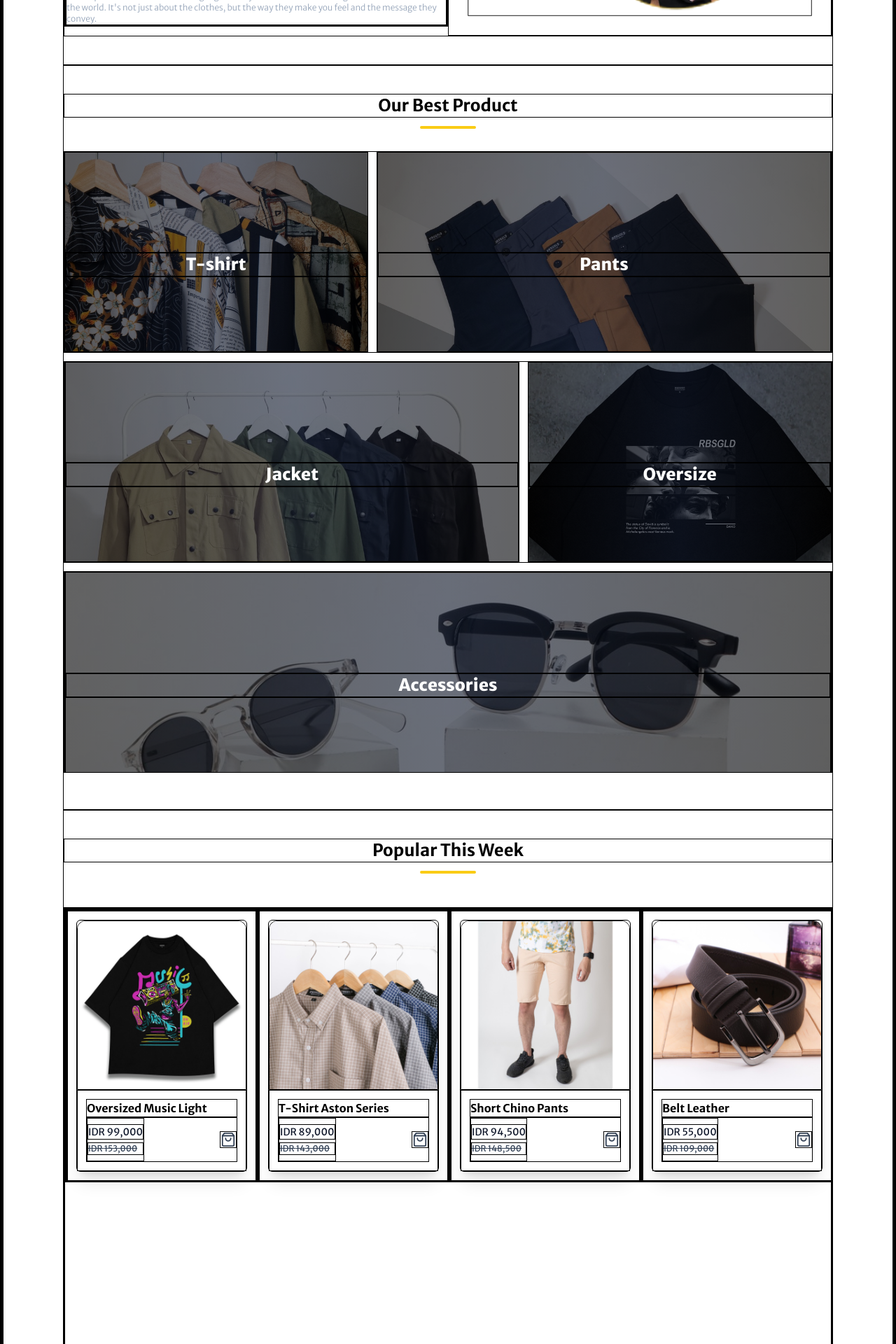
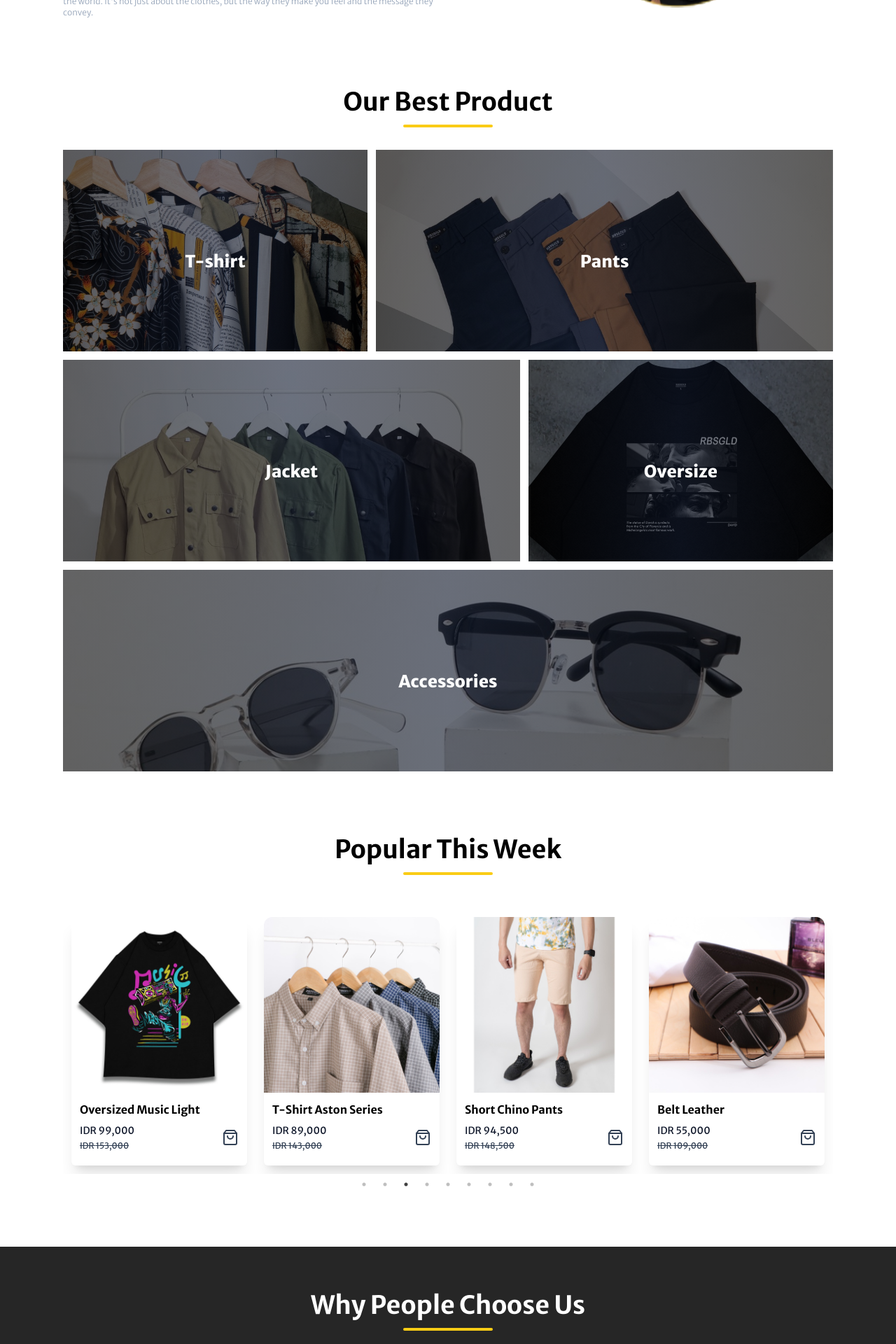
Before and after one commit to rustiandacodes/ribsgold-ecommerce, a React (Create React App) app: page / in a window 1280 px wide. Shown: the part 600-2520 px from the top of the page at 70% size. Built offline with nearby package versions, Linux system fonts and the light colour scheme.

Commit message:
fixed title font size

```diff
--- a/src/components/Categories.jsx
+++ b/src/components/Categories.jsx
@@ -6,8 +6,10 @@ import accessories from '../assets/212468a784a0228b8ff6fb3288f0006e.jpeg'
 const categories = () => {
   return (
     <div className="container mx-auto py-10 px-10 lg:px-0">
-      <h2 className="text-2xl font-bold text-center">Our Best Product</h2>
-      <hr className="mb-8 mt-3 mx-auto w-20 border-2 rounded-full border-yellow-400" />
+      <h2 className="text-2xl md:text-4xl font-bold text-center">
+        Our Best Product
+      </h2>
+      <hr className="mb-8 mt-3 mx-auto w-32 border-2 rounded-full border-yellow-400" />
       <div className="flex gap-3 flex-col md:flex-row md:h-72 md:overflow-hidden mb-3  ">
         <div className="md:w-[40%] overflow-hidden group relative cursor-pointer">
           <span className="absolute top-1/2 left-0 right-0 text-white text-2xl z-20">
--- a/src/components/Popular.jsx
+++ b/src/components/Popular.jsx
@@ -57,8 +57,10 @@ const Popular = () => {
   }
   return (
     <div className="container mx-auto py-10 px-10 lg:px-0">
-      <h2 className="text-2xl font-bold text-center">Popular This Week</h2>
-      <hr className="mb-12 mt-3 mx-auto w-20 border-2 rounded-full border-yellow-400" />
+      <h2 className="text-2xl md:text-4xl font-bold text-center">
+        Popular This Week
+      </h2>
+      <hr className="mb-12 mt-3 mx-auto w-32 border-2 rounded-full border-yellow-400" />
       <Slider {...settings}>
         {popular.map((item, index) => {
           return (
--- a/src/components/Subscribe.jsx
+++ b/src/components/Subscribe.jsx
@@ -1,7 +1,7 @@
 const Subscribe = () => {
   return (
     <div className="container mx-auto py-14 my-16 px-10">
-      <h2 className="text-4xl font-bold text-center">
+      <h2 className="text-2xl md:text-4xl font-bold text-center">
         Subscribe to our Newsletter
       </h2>
       <hr className="mb-14 mt-3 mx-auto w-32 border-2 rounded-full border-yellow-400" />
--- a/src/components/WhyPeopleChooseUs.jsx
+++ b/src/components/WhyPeopleChooseUs.jsx
@@ -6,9 +6,11 @@ const WhyPeopleChooseUs = () => {
   return (
     <div className="my-16 bg-neutral-800 text-white">
       <div className="container mx-auto py-16 px-10 lg:px-0">
-        <h2 className="text-2xl font-bold text-center">Why People Choose Us</h2>
-        <hr className="mb-14 mt-3 mx-auto w-20 border-2 rounded-full border-yellow-400" />
-        <div className="flex flex-wrap gap-10 justify-between items-center text-center">
+        <h2 className="text-2xl md:text-4xl font-bold text-center">
+          Why People Choose Us
+        </h2>
+        <hr className="mb-14 mt-3 mx-auto w-32 border-2 rounded-full border-yellow-400" />
+        <div className="flex flex-wrap gap-10 justify-center md:justify-between items-center text-center">
           <div className="md:w-1/4 flex flex-col items-center">
             <CheckSquare color="#fbbf24" size={38} />
             <h3 className="text-lg font-bold my-3">High Quality</h3>
--- a/src/index.css
+++ b/src/index.css
@@ -7,7 +7,6 @@
     font-family: 'Merriweather Sans', sans-serif;
   }
   * {
-    border: 1px solid black;
   }
 }
 
```
